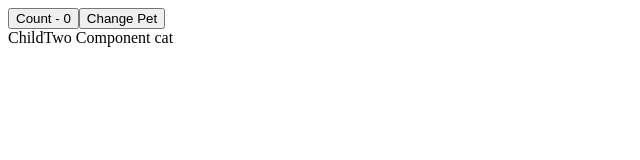
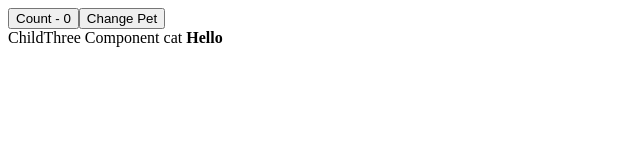
Before and after one commit to givek/react-render, a React (Vite) app: page / in a window 1280 px wide. Shown: the top 160 px of the page, without its empty margins (0-640 px from the left). Built offline with nearby package versions, Linux system fonts and the light colour scheme.

Commit message:
IncorrectMemo

```diff
--- a/src/App.tsx
+++ b/src/App.tsx
@@ -1,5 +1,6 @@
 import ObjectUseReducer from "./components/ImmutableState/ObjectUseReducer";
 import ObjectUseState from "./components/ImmutableState/ObjectUseState";
+import ParentThree from "./components/IncorrectMemo/ParentThree";
 import ParentTwo from "./components/Memo/ParentTwo";
 import ChildOne from "./components/Optimization/ChildOne";
 import ParentOne from "./components/Optimization/ParentOne";
@@ -18,7 +19,8 @@ function App() {
       {/* <ParentOne>
         <ChildOne />
       </ParentOne> */}
-      <ParentTwo />
+      {/* <ParentTwo /> */}
+      <ParentThree />
     </div>
   );
 }
--- /dev/null
+++ b/src/components/IncorrectMemo/ChildThree.tsx
@@ -0,0 +1,22 @@
+import React from "react";
+
+function ChildThree(props: { name: string; children: React.ReactNode }) {
+  console.log("ChildThree Render");
+
+  // React.memo does a shallow comparison, no deep comparison.
+
+  // When we pass simple string as children, then React.memo will work with children.
+
+  // But, if we pass some element or component, props.children will be a reference to an array.
+  // Each render will receive a new array, the contents of the array may be same but the reference will be different.
+
+  // This problem can be solved with the help of useMemo hook.
+
+  return (
+    <div>
+      ChildThree Component {props.name} {props.children}
+    </div>
+  );
+}
+
+export default React.memo(ChildThree);
--- /dev/null
+++ b/src/components/IncorrectMemo/ParentThree.tsx
@@ -0,0 +1,30 @@
+import React from "react";
+import MemoizedChildThree from "./ChildThree";
+
+function ParentThree() {
+  const [count, setCount] = React.useState(0);
+
+  const [pet, setPet] = React.useState("cat");
+
+  console.log("ParentThree Render");
+
+  return (
+    <div>
+      <button onClick={() => setCount((prevCount) => prevCount + 1)}>
+        Count - {count}
+      </button>
+      <button
+        onClick={() => {
+          setPet("Dog");
+        }}
+      >
+        Change Pet
+      </button>
+      <MemoizedChildThree name={pet}>
+        <strong>Hello</strong>
+      </MemoizedChildThree>
+    </div>
+  );
+}
+
+export default ParentThree;
```
